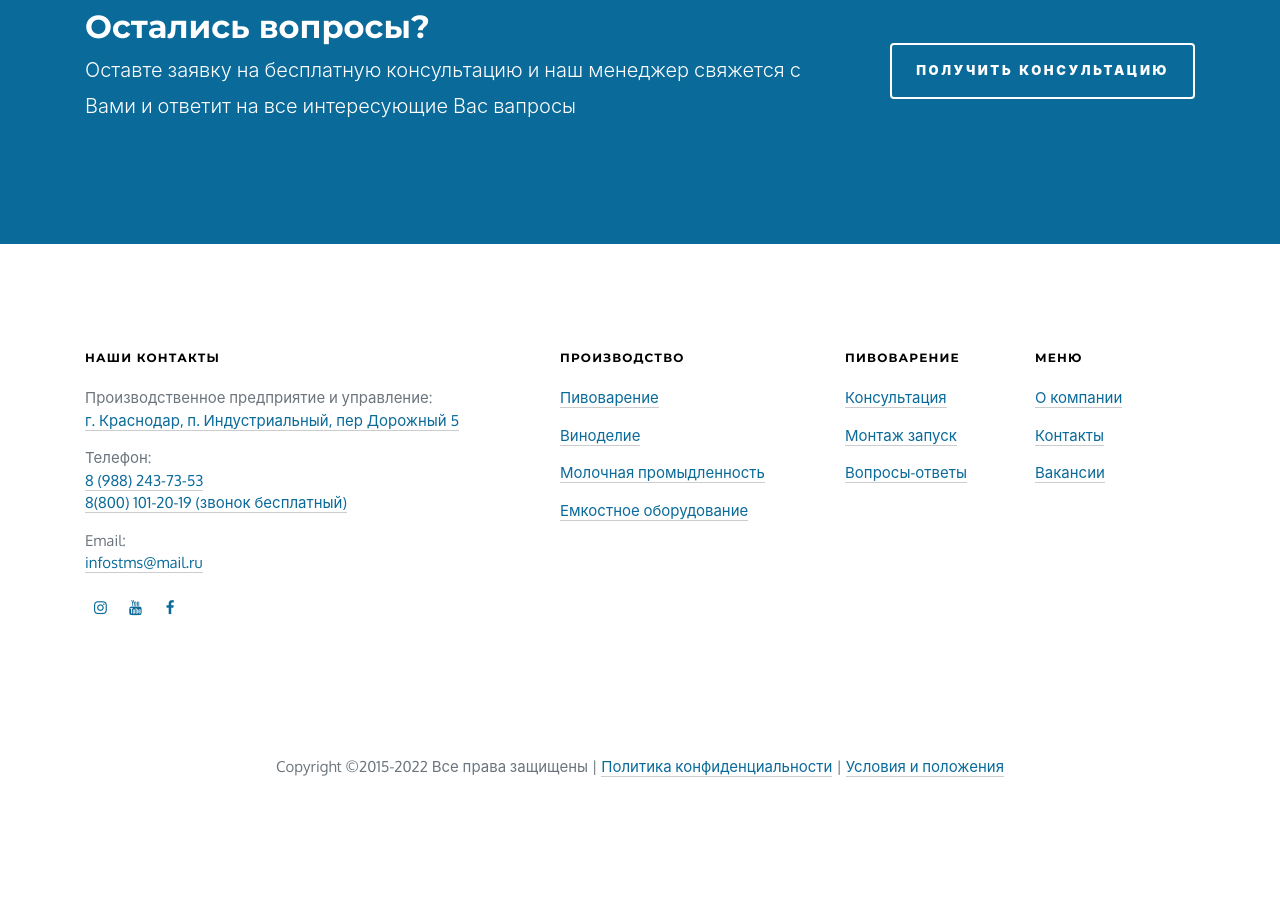
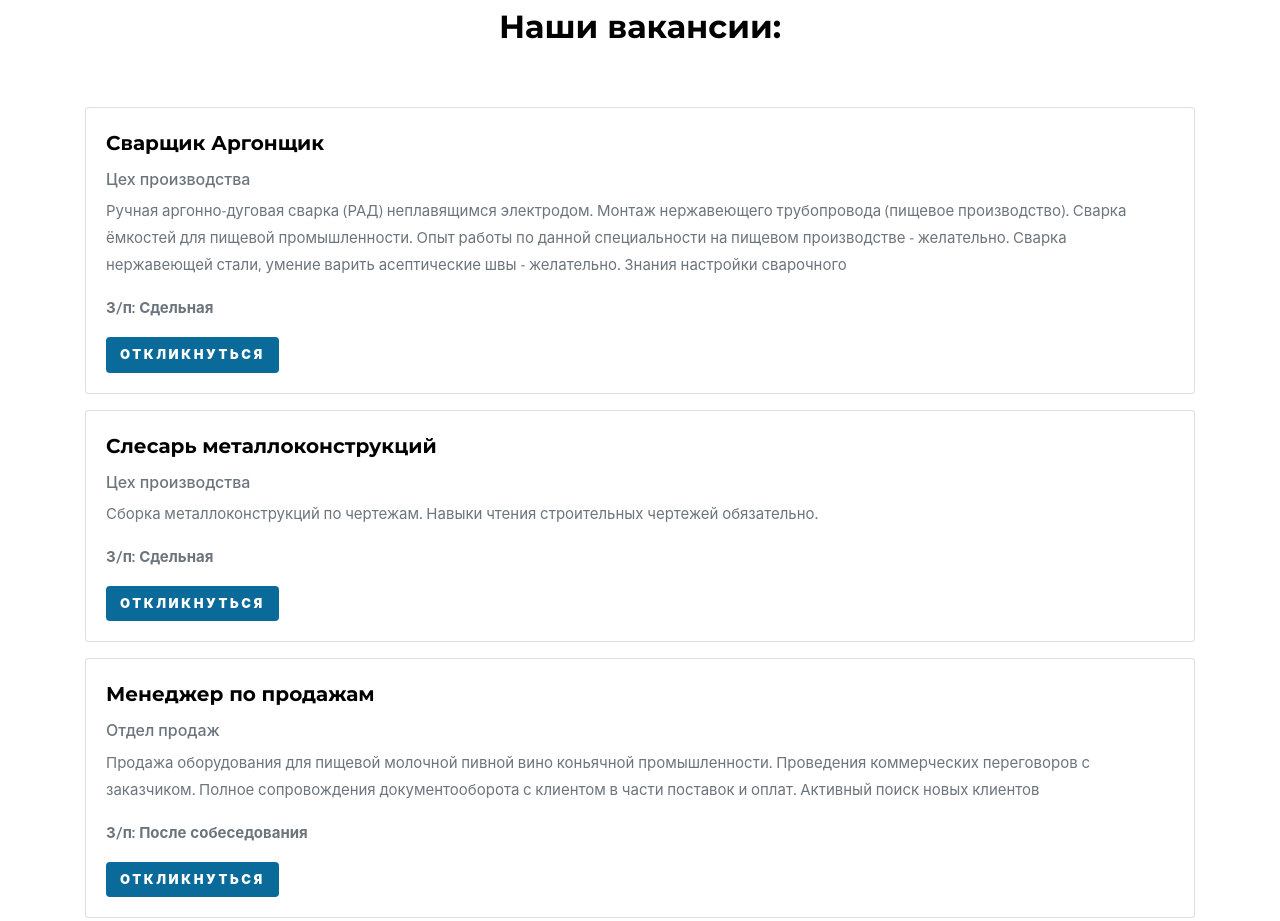
Before and after one commit to Susets/Yemkostnoye_oborudovaniye, a plain HTML site: page vacancies.html in a window 1280 px wide. Shown: the part 1406-2327 px from the top of the page. Before the commit the page ends 2291 px from the top, so only its background shows below. Drawn offline with Linux system fonts and the light colour scheme.

Commit message:
add vacancies block fix size  card

```diff
--- a/scss/style.scss
+++ b/scss/style.scss
@@ -1402,3 +1402,9 @@ header {
 .modal-header {
 	padding: 2rem;
 }
+
+.vacancies {
+	&-card:not(:last-child){
+		margin-bottom: 1rem;
+	}
+}
--- a/vacancies.html
+++ b/vacancies.html
@@ -116,6 +116,52 @@
     </div>
   </section>
 
+  <section class="section">
+    <div class="container">
+      <div class="row mb-5">
+        <div class="col-12 text-center">
+          <h2>Наши вакансии:</h2>
+        </div>
+      </div>
+
+      <div class="card vacancies-card">
+        <div class="card-body">
+          <h5 class="card-title">Cварщик Аргонщик</h5>
+          <h6>Цех производства</h6>
+          <p class="card-text">Ручная аргонно-дуговая сварка (РАД) неплавящимся электродом. Монтаж нержавеющего трубопровода (пищевое производство). Сварка ёмкостей для пищевой промышленности.
+            Опыт работы по данной специальности на пищевом производстве - желательно. Сварка нержавеющей стали, умение варить асептические швы - желательно. Знания настройки сварочного</p>
+          <p><b>З/п: Сдельная</b></p>
+
+          <a href="#" class="btn btn-primary">Откликнуться</a>
+        </div>
+      </div>
+      <div class="card vacancies-card">
+        <div class="card-body">
+          <h5 class="card-title">Cлесарь металлоконструкций</h5>
+          <h6>Цех производства</h6>
+          <p class="card-text">Сборка металлоконструкций по чертежам.
+            Навыки чтения строительных чертежей обязательно.</p>
+          <p><b>З/п: Сдельная</b></p>
+
+          <a href="#" class="btn btn-primary">Откликнуться</a>
+        </div>
+      </div>
+      <div class="card vacancies-card">
+        <div class="card-body">
+          <h5 class="card-title">Менеджер по продажам</h5>
+          <h6>Отдел продаж</h6>
+          <p class="card-text">
+            Продажа оборудования для пищевой молочной пивной вино коньячной промышленности.
+            Проведения коммерческих переговоров с заказчиком.
+            Полное сопровождения документооборота с клиентом в части поставок и оплат.
+            Активный поиск новых клиентов</p>
+          <p><b>З/п: После собеседования</b></p>
+
+          <a href="#" class="btn btn-primary">Откликнуться</a>
+        </div>
+      </div>
+    </div>
+  </section>
 
   <!-- END section -->
 
@@ -128,7 +174,7 @@
             на все интересующие Вас вапросы</p>
         </div>
         <div class="col-lg-4 text-lg-right">
-          <a href="" class="btn btn-outline-white px-4 py-3">Получить консультацию</a>
+          <a href="" data-toggle="modal" data-target="#exampleModalCenter" class="btn btn-outline-white px-4 py-3">Получить консультацию</a>
         </div>
       </div>
     </div>
```
Also changed, not shown: consultation.html (+1 -1 lines), contact-form.html (+1 -1 lines), contact.html (+1 -1 lines), containers.html (+6 -6 lines), faq.html (+1 -1 lines), install-and-run.html (+1 -1 lines), milk.html (+2 -2 lines), winemaking.html (+2 -2 lines), scss/style.css, 1 other file.
